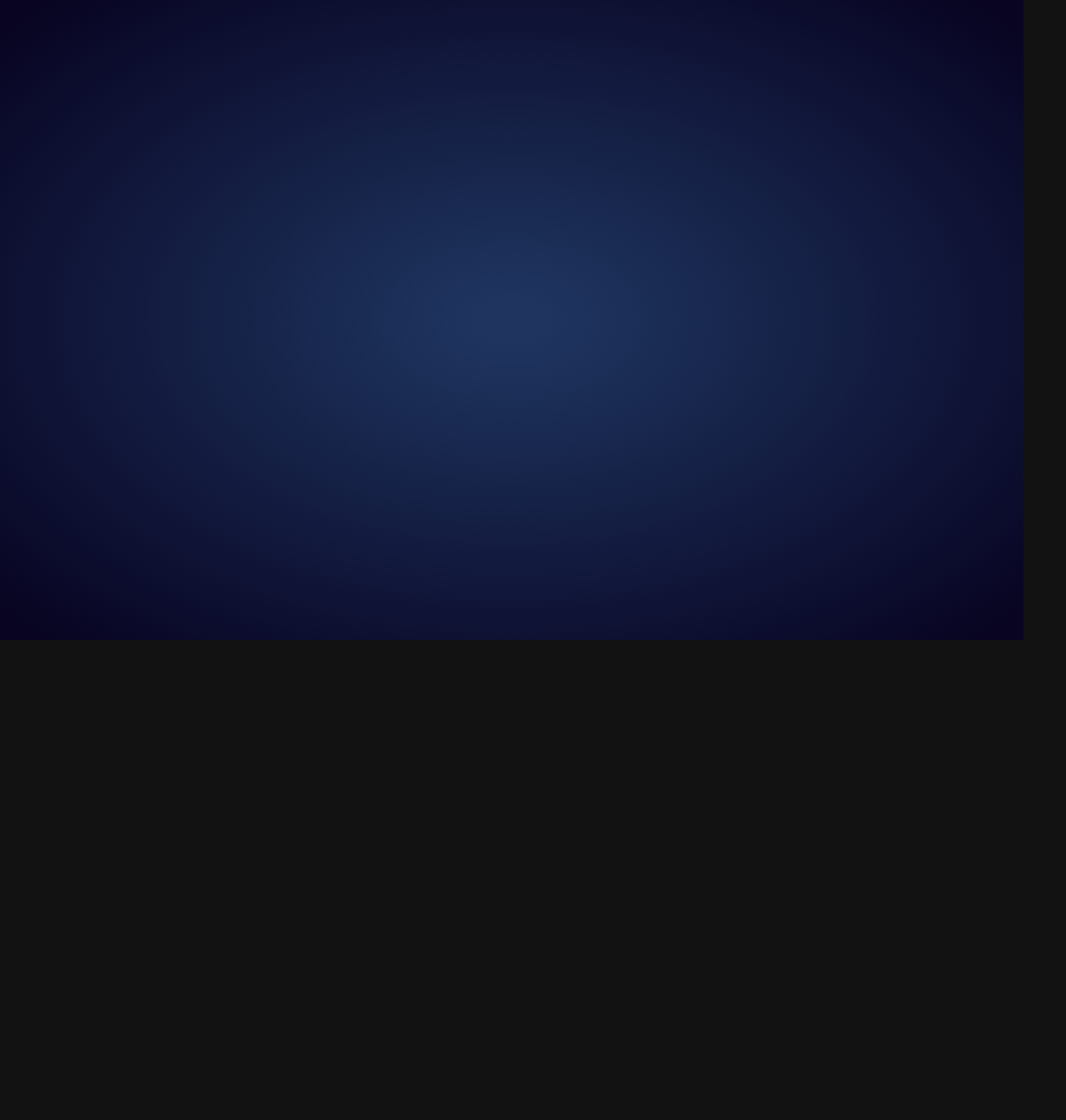
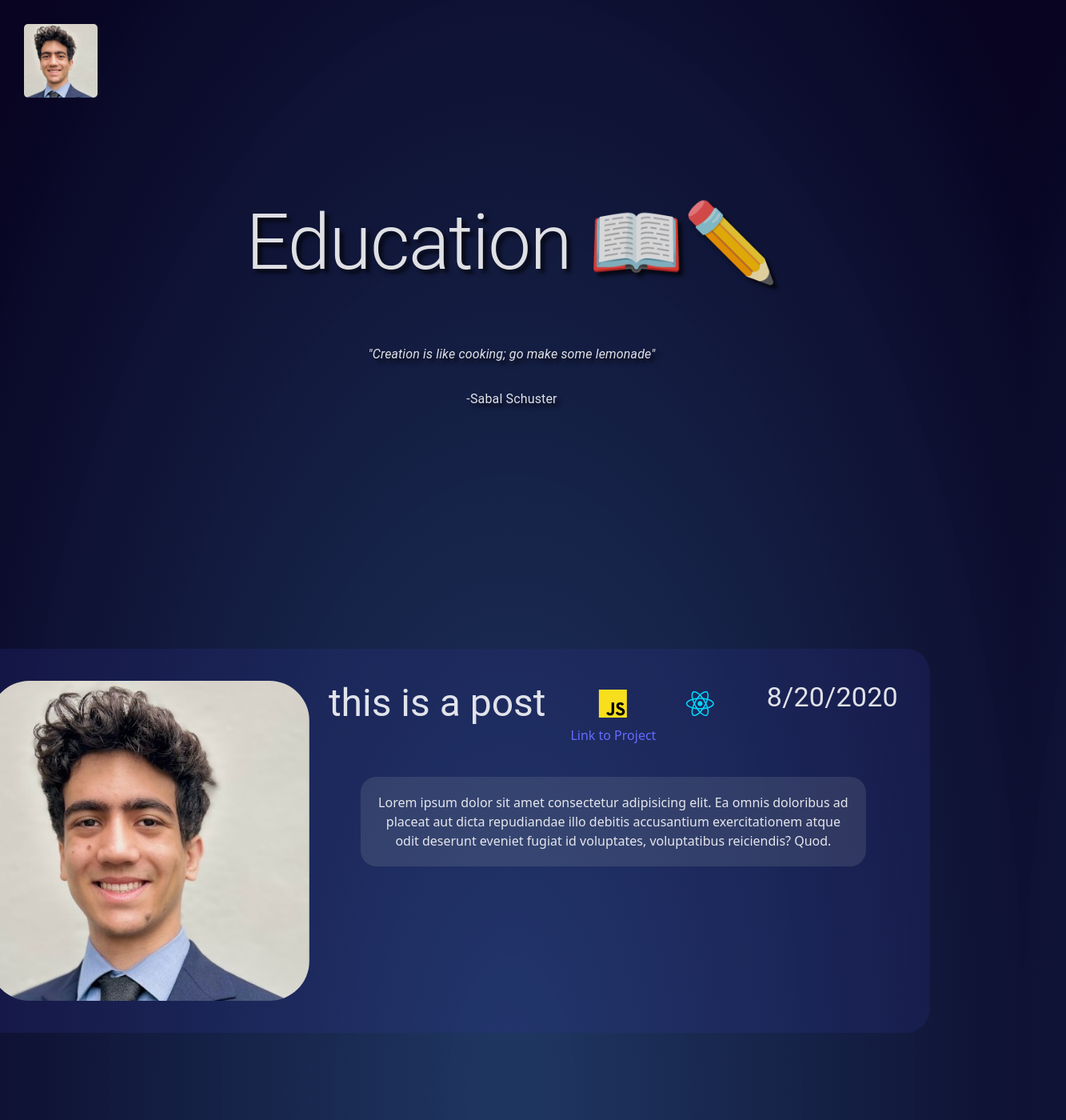
Before and after one commit to kingwhatthe/Personal-Website, a React (Vite) app in the folder sabal-website/: page /educate in a window 1280 px wide. Before the commit this address had no page. Shown: the top 1400 px of the page at 80% size, 1333 px wide, since content can reach past the window. Before the commit the page ends 800 px from the top, so only its background shows below. Built offline with nearby package versions, Linux system fonts and the light colour scheme.

Commit message:
made education and connection pages (copy and pasted)

```diff
--- a/sabal-website/src/App.jsx
+++ b/sabal-website/src/App.jsx
@@ -3,8 +3,11 @@ import reactLogo from './assets/react.svg'
 import viteLogo from '/vite.svg'
 import './App.css'
 import Create from './Create.jsx'
+import Connect from './Connect.jsx'
+import Educate from './Educate.jsx'
 import { Route, Routes } from 'react-router-dom'
 import Home from './Home.jsx'
+
 
 function App() {
   const [count, setCount] = useState(0)
@@ -14,6 +17,8 @@ function App() {
       <Routes>
           <Route path="/" element={<Home />} />
           <Route path="/create" element={<Create />} />
+          <Route path="/connect" element={<Connect />} />
+          <Route path="/educate" element={<Educate />} />
           {/* <Route path="/contact" element={<Contact />} /> */}
       </Routes>
       {/* <div class = "background">
--- /dev/null
+++ b/sabal-website/src/Connect.jsx
@@ -0,0 +1,78 @@
+import { useState } from 'react'
+import './Home.css'
+import Box from "@mui/material/Box"
+import {Typography} from "@mui/material";
+import { Link, useNavigate} from 'react-router-dom';
+import { motion, rgba } from "framer-motion";
+import { Post } from './components/Post'
+import * as React from 'react';
+import Button from '@mui/material/Button';
+import Menu from '@mui/material/Menu';
+import MenuItem from '@mui/material/MenuItem';
+import jsLogo from './assets/js.png'
+import reactLogo from './assets/react.svg'
+import BasicMenu from './components/BasicMenu';
+import MovingBox from './components/MovingBox';
+
+function Connect() {
+  const [count, setCount] = useState(0)
+  const langs = [
+          {
+            icon: jsLogo,
+            link: "js.com"
+          },
+          {
+            icon: reactLogo,
+            link: "react.com"
+          }
+        ]
+  return (
+    <>
+        <Box sx={{
+          position: "fixed",
+          display: "fixed",
+          top: 30,
+          left: 30,
+          height: "50px",
+          zIndex: 1000
+        }}>
+          <BasicMenu></BasicMenu>
+
+        </Box>
+        <Box display="flex" gap = {4} sx ={{
+          flexDirection: "column",
+          justifyContent: "center",
+          alignItems: "center",
+          marginTop: "175px",
+          marginBottom: "300px",
+          textShadow: "5px 5px 5px rgba(0,0,0,0.7)"
+        }}>
+          <Box sx = {{
+            // background: "radial-gradient(ellipse, rgba(255,255,255,0.3) 0%, rgba(0,0,0,0) 70%)",
+            p: 5,
+          }}>
+            <Typography variant='h1'>Connections &#129309;</Typography>
+          </Box>
+
+          <Typography sx={{fontStyle:"italic"}}>
+            "Creation is like cooking; go make some lemonade"
+          </Typography>
+          <Typography>
+            -Sabal Schuster
+          </Typography>
+        </Box>
+
+        <MovingBox title = "this is a post" date = "8/20/2020" link = "https://google.com" image = "/sabalschuster.jpg" left={false} languages={langs}>
+          Lorem ipsum dolor sit amet consectetur adipisicing elit. Ea omnis doloribus ad placeat aut dicta repudiandae illo debitis accusantium exercitationem atque odit deserunt eveniet fugiat id voluptates, voluptatibus reiciendis? Quod.
+        </MovingBox>
+        <MovingBox title = "this is a post" date = "8/20/2020" link = "https://google.com" image = "/sabalschuster.jpg" left={true}>
+          Lorem ipsum dolor sit amet consectetur adipisicing elit. Ea omnis doloribus ad placeat aut dicta repudiandae illo debitis accusantium exercitationem atque odit deserunt eveniet fugiat id voluptates, voluptatibus reiciendis? Quod.
+        </MovingBox>
+        <MovingBox title = "this is a post" date = "8/20/2020" link = "https://google.com" image = "/sabalschuster.jpg" left={false}>
+          Lorem ipsum dolor sit amet consectetur adipisicing elit. Ea omnis doloribus ad placeat aut dicta repudiandae illo debitis accusantium exercitationem atque odit deserunt eveniet fugiat id voluptates, voluptatibus reiciendis? Quod.
+        </MovingBox>
+    </>
+  )
+}
+
+export default Connect
--- /dev/null
+++ b/sabal-website/src/Educate.jsx
@@ -0,0 +1,78 @@
+import { useState } from 'react'
+import './Home.css'
+import Box from "@mui/material/Box"
+import {Typography} from "@mui/material";
+import { Link, useNavigate} from 'react-router-dom';
+import { motion, rgba } from "framer-motion";
+import { Post } from './components/Post'
+import * as React from 'react';
+import Button from '@mui/material/Button';
+import Menu from '@mui/material/Menu';
+import MenuItem from '@mui/material/MenuItem';
+import jsLogo from './assets/js.png'
+import reactLogo from './assets/react.svg'
+import BasicMenu from './components/BasicMenu';
+import MovingBox from './components/MovingBox';
+
+function Educate() {
+  const [count, setCount] = useState(0)
+  const langs = [
+          {
+            icon: jsLogo,
+            link: "js.com"
+          },
+          {
+            icon: reactLogo,
+            link: "react.com"
+          }
+        ]
+  return (
+    <>
+        <Box sx={{
+          position: "fixed",
+          display: "fixed",
+          top: 30,
+          left: 30,
+          height: "50px",
+          zIndex: 1000
+        }}>
+          <BasicMenu></BasicMenu>
+
+        </Box>
+        <Box display="flex" gap = {4} sx ={{
+          flexDirection: "column",
+          justifyContent: "center",
+          alignItems: "center",
+          marginTop: "175px",
+          marginBottom: "300px",
+          textShadow: "5px 5px 5px rgba(0,0,0,0.7)"
+        }}>
+          <Box sx = {{
+            // background: "radial-gradient(ellipse, rgba(255,255,255,0.3) 0%, rgba(0,0,0,0) 70%)",
+            p: 5,
+          }}>
+            <Typography variant='h1'>Education 📖✏️</Typography>
+          </Box>
+
+          <Typography sx={{fontStyle:"italic"}}>
+            "Creation is like cooking; go make some lemonade"
+          </Typography>
+          <Typography>
+            -Sabal Schuster
+          </Typography>
+        </Box>
+
+        <MovingBox title = "this is a post" date = "8/20/2020" link = "https://google.com" image = "/sabalschuster.jpg" left={false} languages={langs}>
+          Lorem ipsum dolor sit amet consectetur adipisicing elit. Ea omnis doloribus ad placeat aut dicta repudiandae illo debitis accusantium exercitationem atque odit deserunt eveniet fugiat id voluptates, voluptatibus reiciendis? Quod.
+        </MovingBox>
+        <MovingBox title = "this is a post" date = "8/20/2020" link = "https://google.com" image = "/sabalschuster.jpg" left={true}>
+          Lorem ipsum dolor sit amet consectetur adipisicing elit. Ea omnis doloribus ad placeat aut dicta repudiandae illo debitis accusantium exercitationem atque odit deserunt eveniet fugiat id voluptates, voluptatibus reiciendis? Quod.
+        </MovingBox>
+        <MovingBox title = "this is a post" date = "8/20/2020" link = "https://google.com" image = "/sabalschuster.jpg" left={false}>
+          Lorem ipsum dolor sit amet consectetur adipisicing elit. Ea omnis doloribus ad placeat aut dicta repudiandae illo debitis accusantium exercitationem atque odit deserunt eveniet fugiat id voluptates, voluptatibus reiciendis? Quod.
+        </MovingBox>
+    </>
+  )
+}
+
+export default Educate
```
